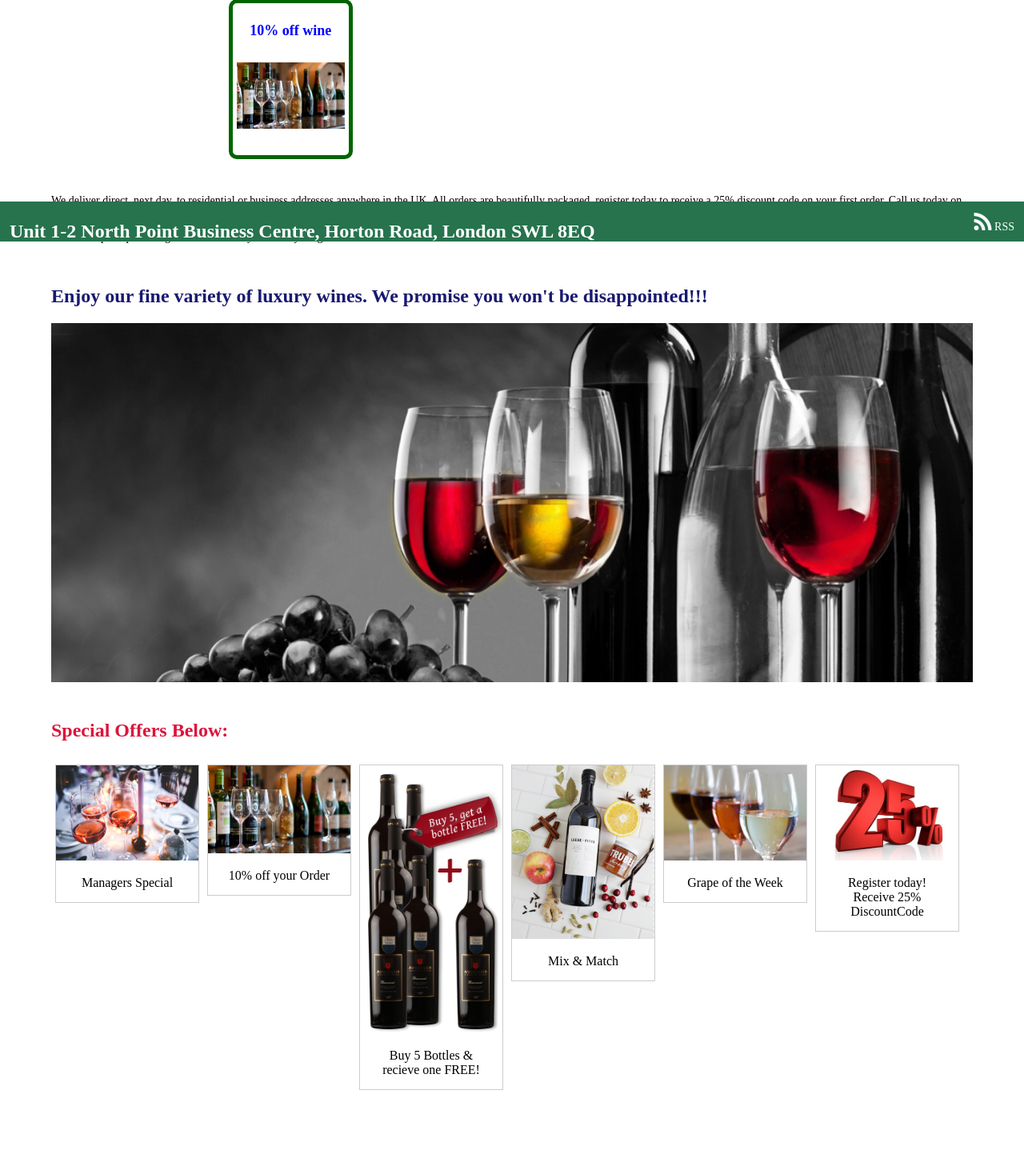
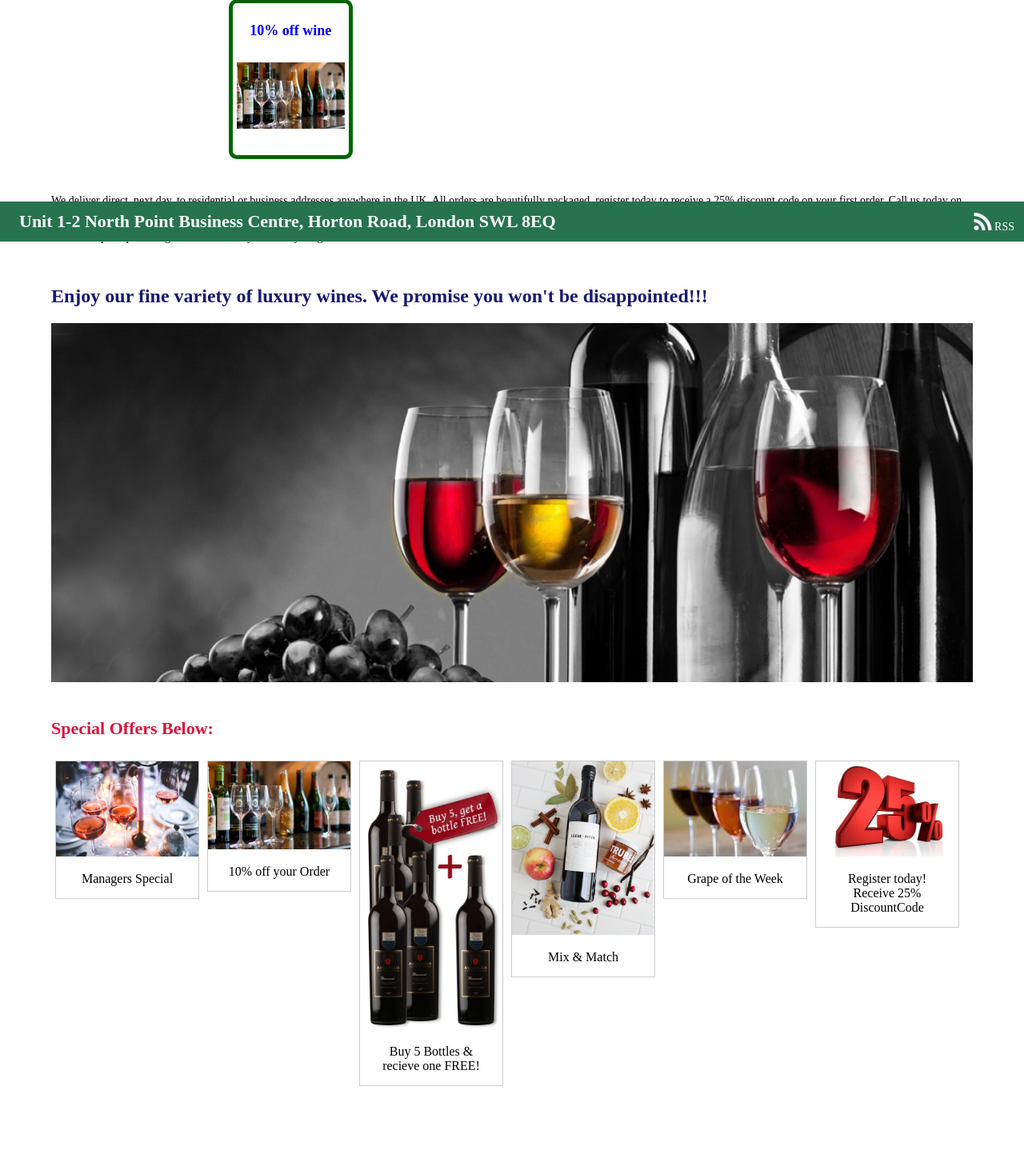
Before and after one commit to LordGee/WineApp, a PHP site: page /wineapp/index.php in a window 1280 px wide. Shown: the part 498-1936 px from the top of the page at 80% size. Before the commit the page ends 1861 px from the top, so only its background shows below. Run offline with PHP 8.4, Linux system fonts and the light colour scheme; data comes from the database, SQL or seed files in the repository; some libraries are stand-ins or nearby versions.

Commit message:
Fixed Footer

```diff
--- a/Includes/footer.php
+++ b/Includes/footer.php
@@ -1,4 +1,5 @@
         </div>
+        <div class="buffer"></div>
         <div class="bottomArea">
             <h3> Unit 1-2 North Point Business Centre, Horton Road, London SWL 8EQ </h3>
             <a href="rss.php" title="RSS"><i class="fa fa-rss fa-2x" aria-hidden="true"></i> RSS</a>
--- a/Style/main.css
+++ b/Style/main.css
@@ -23,7 +23,7 @@ h2 {
 
 h3 {
   color: crimson;
-  font-size: 24px;
+  font-size: 22px;
 }
 
 h4 {
@@ -46,7 +46,7 @@ h6 {
 
 
 p, li, a {
-  font-size: 14px;
+    font-size: 14px;
     list-style: none;
 }
 
@@ -154,7 +154,6 @@ h1#headTitle {
     border-radius: 20px;
     color: #000;
     background-color: lightgreen;
-    font-weight: bolder;
 }
 
 #rightNav {
@@ -288,3 +287,9 @@ div.desc {
     color: white;
     background-color: navy;
 }
+
+.buffer {
+    width:100%;
+    clear: both;
+    height: 75px;
+}
--- a/danger.css
+++ b/danger.css
@@ -30,7 +30,9 @@
 .bottomArea h3 {
     float: left;
     color: #fff;
+    margin:12px;
     padding-left: 12px;
+
 }
 
 .bottomArea a {
```
